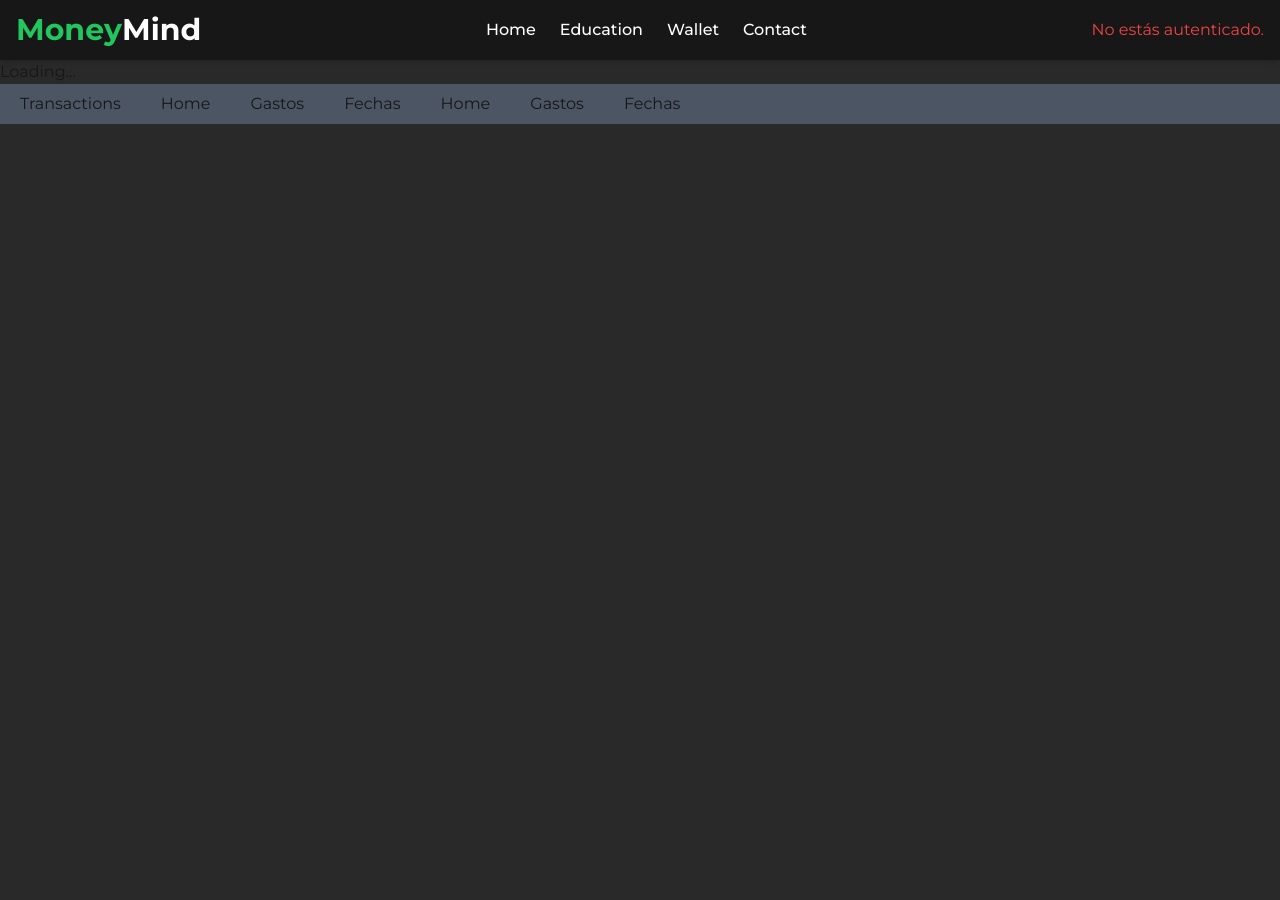
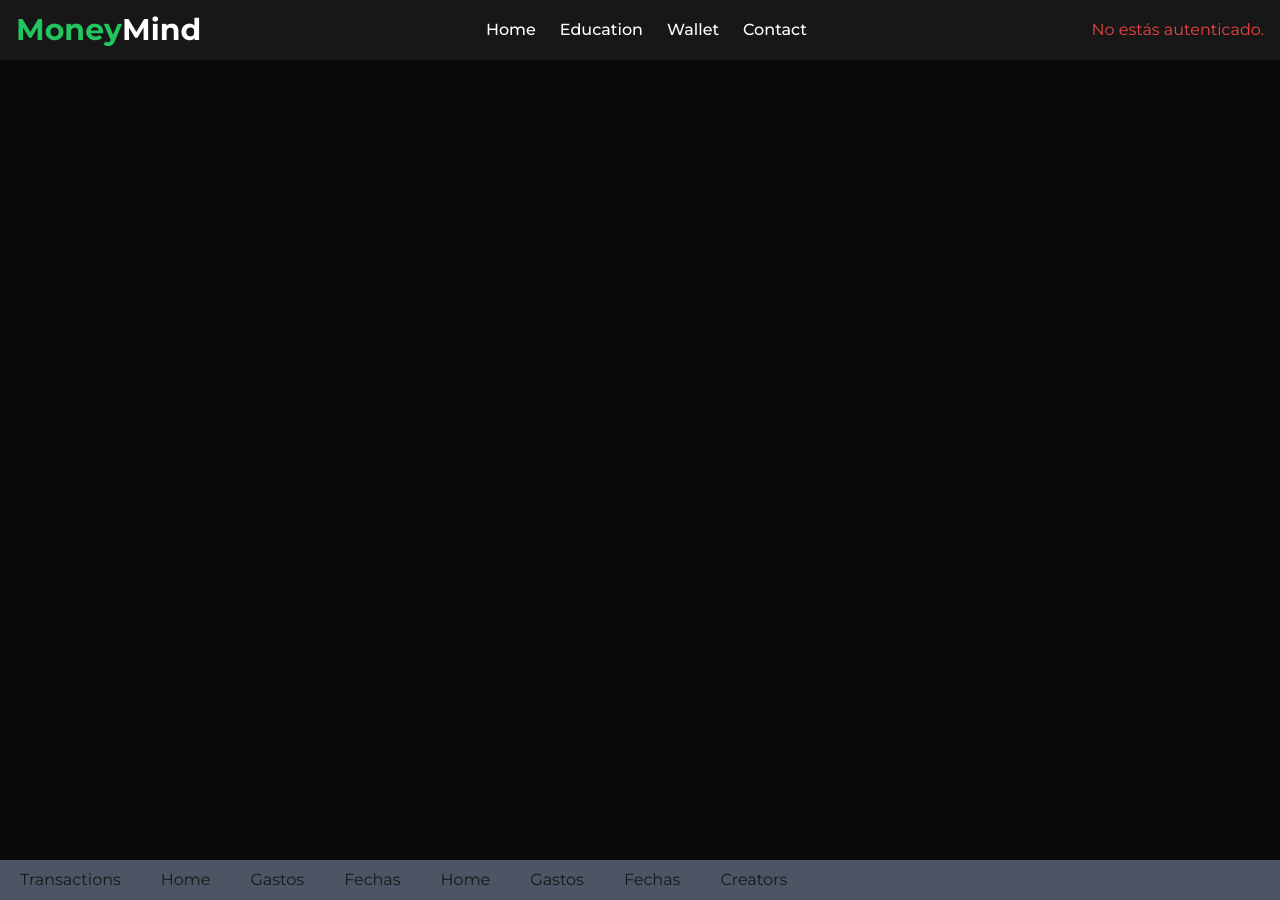
Before and after one commit to Lau-szutner/Money-Mind, a Next.js app in the folder frontend/: page / in a window 1280 px wide. Before the commit this address had no page. Before the commit the page ends 800 px from the top, so only its background shows below. Built offline with nearby package versions, Linux system fonts and the light colour scheme.

Commit message:
cambio de home

```diff
--- a/frontend/src/app/components/Footer.tsx
+++ b/frontend/src/app/components/Footer.tsx
@@ -1,5 +1,5 @@
 import React from 'react';
-
+import Link from 'next/link';
 function Footer() {
   return (
     <div className="h-10 bg-gray-600 w-full flex justify-between items-center p-5 flex-col lg:flex-row bottom-0 ">
@@ -11,6 +11,12 @@ function Footer() {
         <li>Home</li>
         <li>Gastos</li>
         <li>Fechas</li>
+        <Link
+          href="/creators/studio"
+          className="hover:text-cyan-400 cursor-pointer"
+        >
+          Creators
+        </Link>
       </ul>
     </div>
   );
--- /dev/null
+++ b/frontend/src/app/page.tsx
@@ -0,0 +1,5 @@
+// app/education/page.tsx
+
+export default function Home() {
+  return <main className="min-h-screen p-8 bg-neutral-950 text-white"></main>;
+}
--- a/frontend/src/app/page.js
+++ b/frontend/src/app/wallet/page.js
@@ -1,16 +1,14 @@
 'use client';
 import React, { useEffect, useState } from 'react';
 import Cookies from 'js-cookie';
-import TransactionsGrap from './components/TransactionsGrap';
+import TransactionsGrap from '../components/TransactionsGrap';
 import { useRouter } from 'next/navigation';
 
 // components
 import { Balance } from '@/app/components/Balance';
 import { TransactionsList } from '@/app/components/TransactionsList';
-import Navbar from '@/app/components/Navbar';
-import Footer from './components/Footer';
 
-export default function Home() {
+export default function wallet() {
   const [isLoggedIn, setIsLoggedIn] = useState(false);
   const [id, setId] = useState('');
   const [transactions, setTransactions] = useState([]);
```
